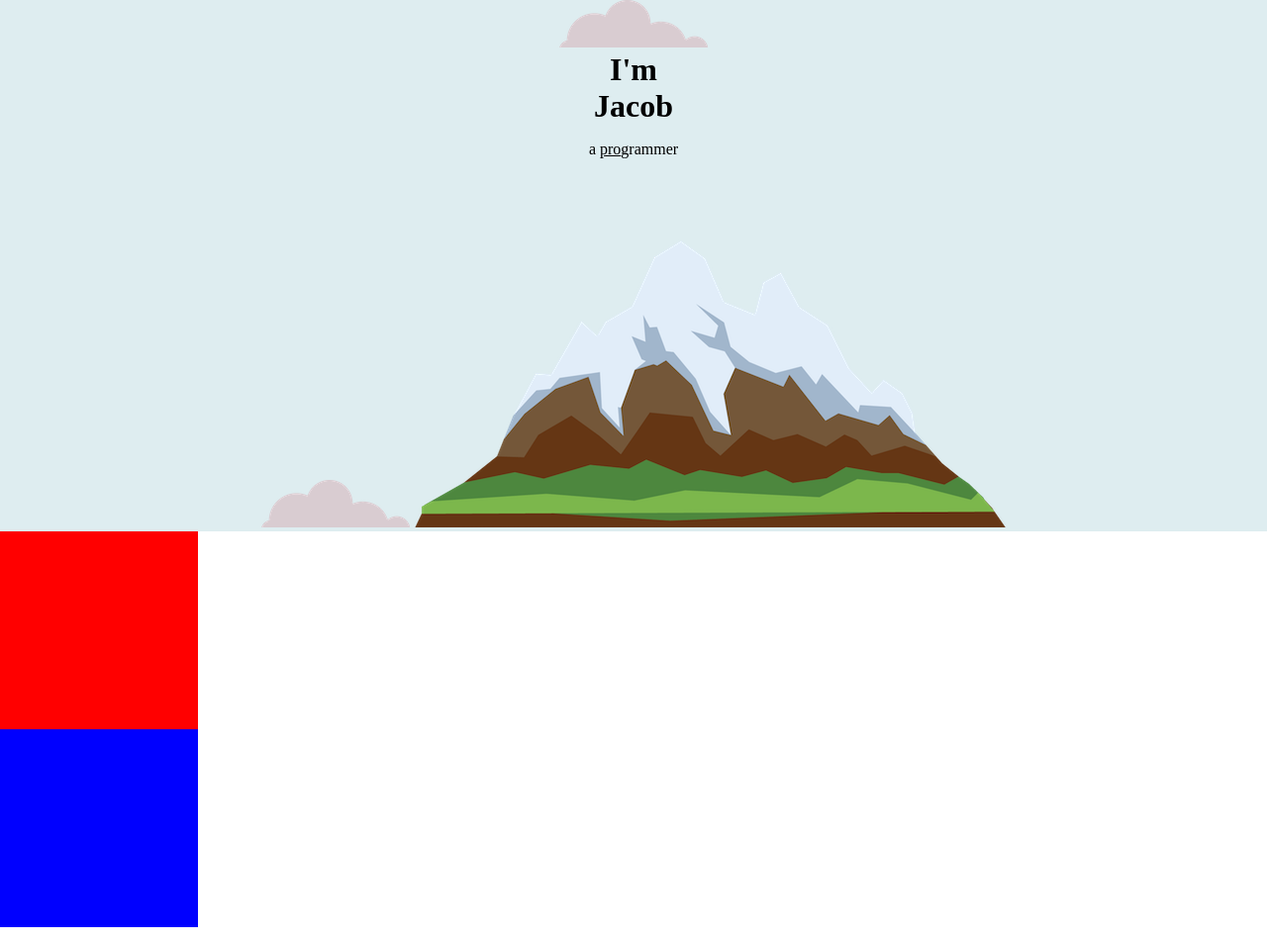
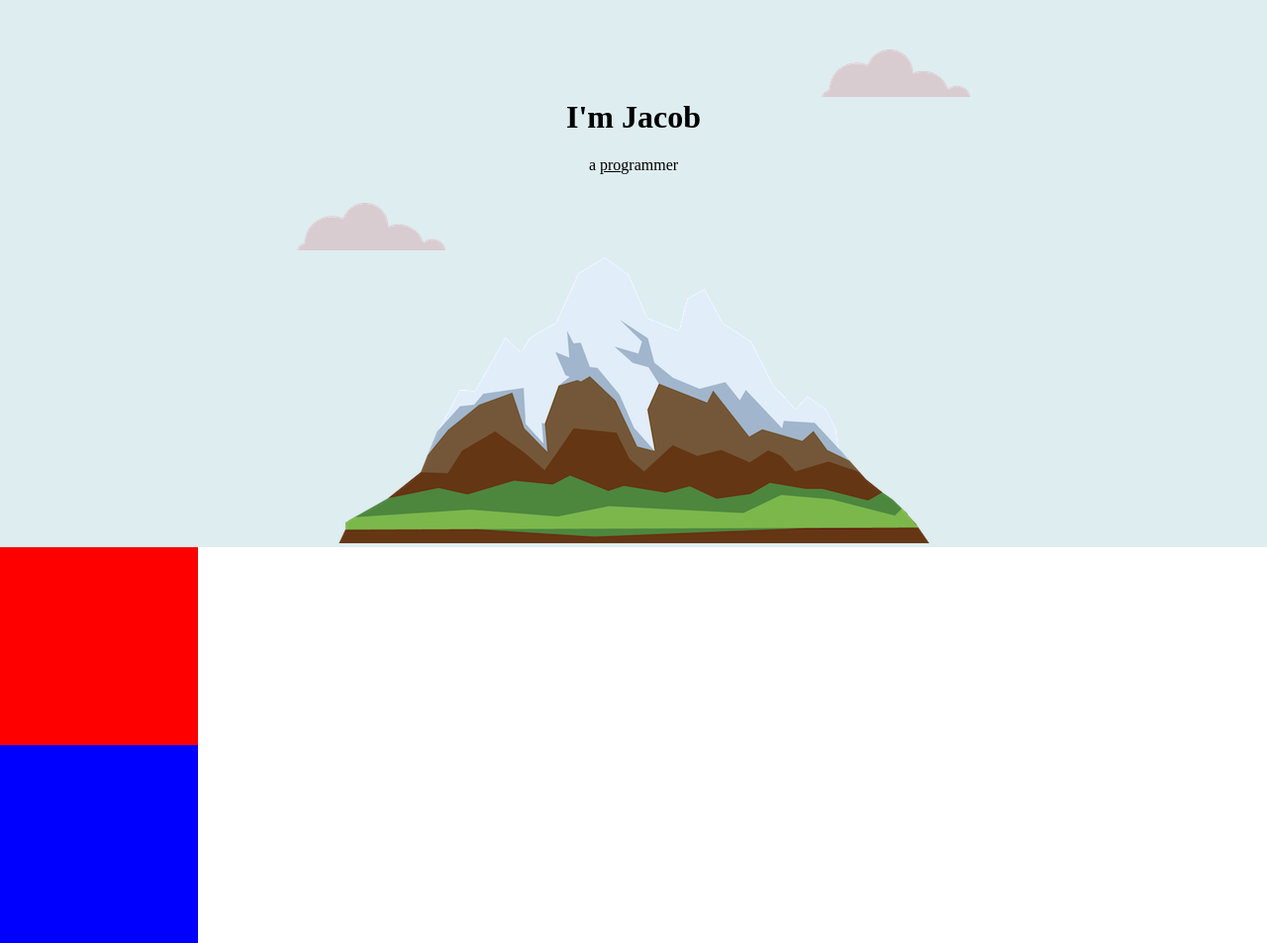
Before and after one commit to saltpepper1/CSS-my-site, a plain HTML site: page index.html in a window 1280 px wide. Shown: the whole page at 99% size. Drawn offline with Linux system fonts and the light colour scheme.

Commit message:
commit again?`

```diff
--- a/css/styles.css
+++ b/css/styles.css
@@ -1,14 +1,16 @@
 body {
+  margin: 0;
   text-align: center;
 }
 
 h1 {
-  width: 10%;
-  margin: 0 auto;
+  margin-top: 0;
 }
 
 .top-container {
   background-color: #DEEDF0;
+  position: relative;
+  padding-top: 100px;
 }
 
 .middle-container {
@@ -27,6 +29,14 @@ h1 {
   text-decoration: underline;
 }
 
-body {
-  margin: 0;
+.top-cloud {
+  position: absolute;
+  right: 300px;
+  top: 50px;
 }
+
+.bottom-cloud {
+  position: absolute;
+  left: 300px;
+  bottom: 300px;
+}
--- a/index.html
+++ b/index.html
@@ -8,10 +8,10 @@
   </head>
   <body>
     <div class="top-container">
-      <img src="images/cloud.png" alt="cloud image">
+      <img class="top-cloud" src="images/cloud.png" alt="cloud image">
       <h1>I'm Jacob</h1>
       <p>a <span class="pro">pro</span>grammer</p>
-      <img src="images/cloud.png" alt="cloud image">
+      <img class="bottom-cloud" src="images/cloud.png" alt="cloud image">
       <img src="images/mountain.png" alt="mountain image">
     </div>
 
```
